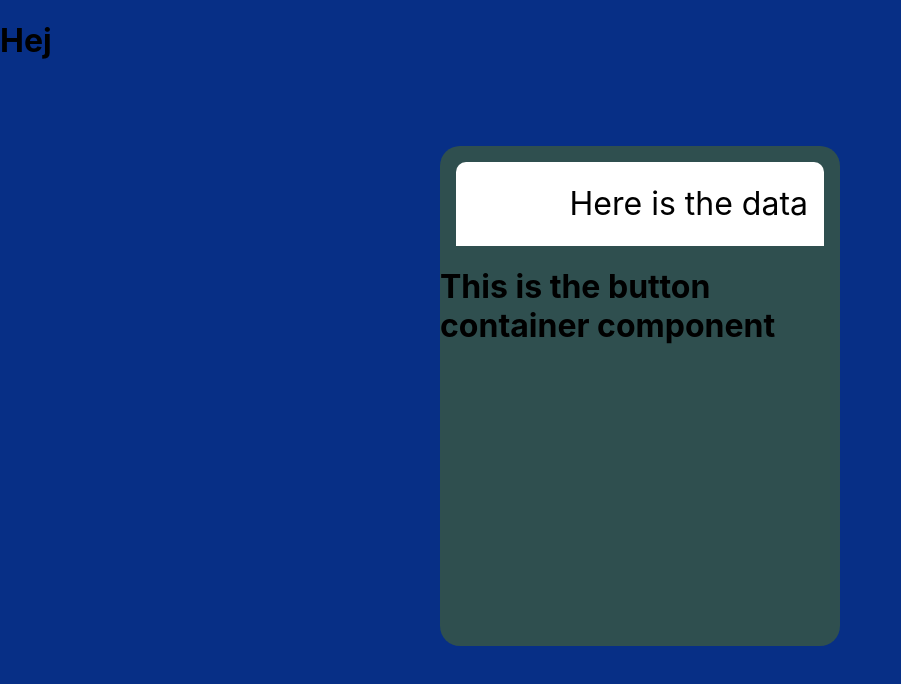
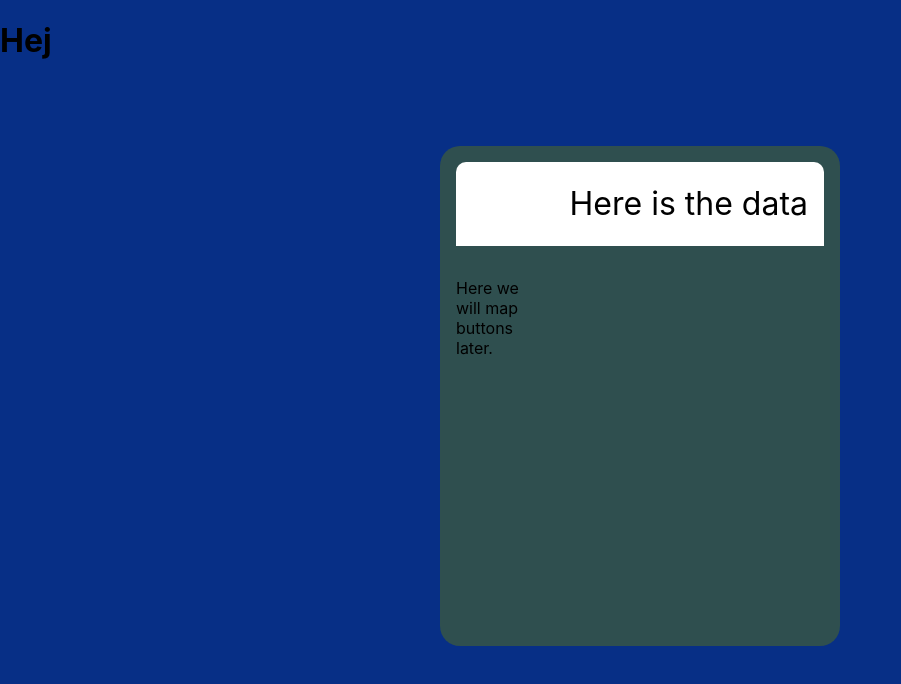
Before and after one commit to celiltat2361/calculator-react, a React (Create React App) app: page / in a window 1280 px wide. Shown: the top 684 px of the page, without its empty margins (0-901 px from the left). Built offline with nearby package versions, Linux system fonts and the light colour scheme.

Commit message:
connected buttons container with calculator
Also imported styles

```diff
--- a/src/components/ButtonsContainer.js
+++ b/src/components/ButtonsContainer.js
@@ -1,4 +1,4 @@
-
+import { buttons } from "../css/ButtonsContainer.module.css";
 
 function ButtonsContainer() {
   return (
--- a/src/components/Calculator.js
+++ b/src/components/Calculator.js
@@ -1,11 +1,12 @@
 import { calculator } from '../css/Calculator.module.css';
-import Display from '../components/Display'
+import Display from './Display'
+import ButtonsContainer from './ButtonsContainer';
 
 function Calculator () {
   return (
     <div className={calculator}>
       <Display />
-      <h1>This is the button container component</h1>
+      <ButtonsContainer />
     </div>
   )
 }
```
